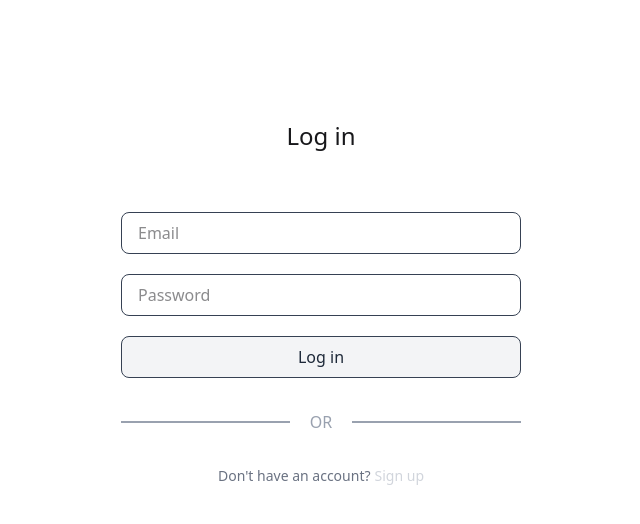
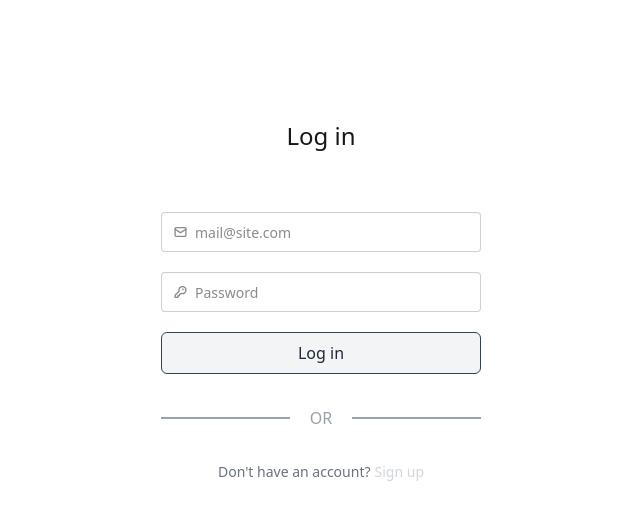
Before and after one commit to harneetsahi/chatApp-Yapper, a React (Vite) app in the folder frontend/: page /signin in a window 1280 px wide. Shown: the top 524 px of the page, without its empty margins (319-959 px from the left). Built offline with nearby package versions, Linux system fonts and the light colour scheme; no server answers.

Commit message:
adjusted input components for signup and signin page

```diff
--- a/frontend/src/components/Button.tsx
+++ b/frontend/src/components/Button.tsx
@@ -1,21 +1,21 @@
 interface ButtonProps {
   variant: "primary" | "chat";
   text: string;
-  onClick?: () => void;
+  type?: "submit" | "button";
 }
 
 const variantStyles = {
-  primary: "w-100 hover:scale-x-103 transition-all",
+  primary: "w-80 hover:scale-x-103 transition-all",
   chat: "",
 };
 
 const defaultStyles =
-  "border-1 border-gray-700 px-4 py-2 rounded-lg bg-gray-100 text-gray-800 cursor-pointer";
+  "border-1 border-gray-700 py-2 rounded-md bg-gray-100 text-gray-800 cursor-pointer";
 
-function Button({ variant, text, onClick }: ButtonProps) {
+function Button({ variant, text, type }: ButtonProps) {
   return (
     <button
-      onClick={onClick}
+      type={type}
       className={`${variantStyles[variant]} ${defaultStyles}`}
     >
       {text}
--- /dev/null
+++ b/frontend/src/components/EmailInput.tsx
@@ -0,0 +1,24 @@
+function EmailInput() {
+  return (
+    <>
+      <label className="input validator">
+        <svg className="h-[1em] opacity-50" viewBox="0 0 24 24">
+          <g
+            strokeLinejoin="round"
+            strokeLinecap="round"
+            strokeWidth="2.5"
+            fill="none"
+            stroke="currentColor"
+          >
+            <rect width="20" height="16" x="2" y="4" rx="2"></rect>
+            <path d="m22 7-8.97 5.7a1.94 1.94 0 0 1-2.06 0L2 7"></path>
+          </g>
+        </svg>
+        <input type="email" placeholder="mail@site.com" required />
+      </label>
+      <div className="validator-hint hidden">Enter valid email address</div>
+    </>
+  );
+}
+
+export default EmailInput;
--- /dev/null
+++ b/frontend/src/components/NameInput.tsx
@@ -0,0 +1,36 @@
+function NameInput({ placeholder }: { placeholder: string }) {
+  return (
+    <>
+      <label className="input validator">
+        <svg className="h-[1em] opacity-50" viewBox="0 0 24 24">
+          <g
+            strokeLinejoin="round"
+            strokeLinecap="round"
+            strokeWidth="2.5"
+            fill="none"
+            stroke="currentColor"
+          >
+            <path d="M19 21v-2a4 4 0 0 0-4-4H9a4 4 0 0 0-4 4v2"></path>
+            <circle cx="12" cy="7" r="4"></circle>
+          </g>
+        </svg>
+        <input
+          type="input"
+          required
+          placeholder={placeholder}
+          pattern="[A-Za-z][A-Za-z0-9\-]*"
+          minLength={3}
+          maxLength={30}
+          title="Only letters, numbers or dash"
+        />
+      </label>
+      <p className="validator-hint hidden">
+        Must be 3 to 30 characters
+        <br />
+        containing only letters, numbers or dash
+      </p>
+    </>
+  );
+}
+
+export default NameInput;
--- a/frontend/src/components/Navbar.tsx
+++ b/frontend/src/components/Navbar.tsx
@@ -1,4 +1,6 @@
+import { Theme } from "emoji-picker-react";
 import { useAuthStore } from "../store/useAuthStore";
+import ThemeComp from "./Theme";
 
 function Navbar() {
   const { authUser } = useAuthStore();
@@ -6,6 +8,7 @@ function Navbar() {
   return (
     <>
       <div>Navbar</div>
+      <ThemeComp />
     </>
   );
 }
--- /dev/null
+++ b/frontend/src/components/PasswordInput.tsx
@@ -0,0 +1,42 @@
+function PasswordInput() {
+  return (
+    <>
+      <label className="input validator">
+        <svg className="h-[1em] opacity-50" viewBox="0 0 24 24">
+          <g
+            strokeLinejoin="round"
+            strokeLinecap="round"
+            strokeWidth="2.5"
+            fill="none"
+            stroke="currentColor"
+          >
+            <path d="M2.586 17.414A2 2 0 0 0 2 18.828V21a1 1 0 0 0 1 1h3a1 1 0 0 0 1-1v-1a1 1 0 0 1 1-1h1a1 1 0 0 0 1-1v-1a1 1 0 0 1 1-1h.172a2 2 0 0 0 1.414-.586l.814-.814a6.5 6.5 0 1 0-4-4z"></path>
+            <circle cx="16.5" cy="7.5" r=".5" fill="currentColor"></circle>
+          </g>
+        </svg>
+        <input
+          type="password"
+          required
+          placeholder="Password"
+          minLength={8}
+          maxLength={16}
+          pattern="(?=.*\d)(?=.*[a-z])(?=.*[A-Z]).{8,}"
+          title="Must be 8 characters to 16 characters, including number, lowercase letter, uppercase letter, special character"
+        />
+      </label>
+      <p className="validator-hint hidden">
+        Must be 8 to 16 characters including
+        <br />
+        At least one number
+        <br />
+        At least one lowercase letter
+        <br />
+        At least one uppercase letter
+        <br />
+        At least one special character
+      </p>
+    </>
+  );
+}
+
+export default PasswordInput;
--- /dev/null
+++ b/frontend/src/components/Theme.tsx
@@ -0,0 +1,29 @@
+function ThemeComp() {
+  return (
+    <>
+      <label className="swap swap-rotate">
+        <input type="checkbox" className="theme-controller" value="synthwave" />
+
+        {/* sun icon */}
+        <svg
+          className="swap-off h-10 w-10 fill-current"
+          xmlns="http://www.w3.org/2000/svg"
+          viewBox="0 0 24 24"
+        >
+          <path d="M5.64,17l-.71.71a1,1,0,0,0,0,1.41,1,1,0,0,0,1.41,0l.71-.71A1,1,0,0,0,5.64,17ZM5,12a1,1,0,0,0-1-1H3a1,1,0,0,0,0,2H4A1,1,0,0,0,5,12Zm7-7a1,1,0,0,0,1-1V3a1,1,0,0,0-2,0V4A1,1,0,0,0,12,5ZM5.64,7.05a1,1,0,0,0,.7.29,1,1,0,0,0,.71-.29,1,1,0,0,0,0-1.41l-.71-.71A1,1,0,0,0,4.93,6.34Zm12,.29a1,1,0,0,0,.7-.29l.71-.71a1,1,0,1,0-1.41-1.41L17,5.64a1,1,0,0,0,0,1.41A1,1,0,0,0,17.66,7.34ZM21,11H20a1,1,0,0,0,0,2h1a1,1,0,0,0,0-2Zm-9,8a1,1,0,0,0-1,1v1a1,1,0,0,0,2,0V20A1,1,0,0,0,12,19ZM18.36,17A1,1,0,0,0,17,18.36l.71.71a1,1,0,0,0,1.41,0,1,1,0,0,0,0-1.41ZM12,6.5A5.5,5.5,0,1,0,17.5,12,5.51,5.51,0,0,0,12,6.5Zm0,9A3.5,3.5,0,1,1,15.5,12,3.5,3.5,0,0,1,12,15.5Z" />
+        </svg>
+
+        {/* moon icon */}
+        <svg
+          className="swap-on h-10 w-10 fill-current"
+          xmlns="http://www.w3.org/2000/svg"
+          viewBox="0 0 24 24"
+        >
+          <path d="M21.64,13a1,1,0,0,0-1.05-.14,8.05,8.05,0,0,1-3.37.73A8.15,8.15,0,0,1,9.08,5.49a8.59,8.59,0,0,1,.25-2A1,1,0,0,0,8,2.36,10.14,10.14,0,1,0,22,14.05,1,1,0,0,0,21.64,13Zm-9.5,6.69A8.14,8.14,0,0,1,7.08,5.22v.27A10.15,10.15,0,0,0,17.22,15.63a9.79,9.79,0,0,0,2.1-.22A8.11,8.11,0,0,1,12.14,19.73Z" />
+        </svg>
+      </label>
+    </>
+  );
+}
+
+export default ThemeComp;
--- a/frontend/src/pages/Signin.tsx
+++ b/frontend/src/pages/Signin.tsx
@@ -1,6 +1,7 @@
 import { Link } from "react-router-dom";
 import Button from "../components/Button";
-import Input from "../components/Input";
+import EmailInput from "../components/EmailInput";
+import PasswordInput from "../components/PasswordInput";
 
 function Signin() {
   return (
@@ -10,20 +11,8 @@ function Signin() {
 
         <section className="mt-10">
           <form action="" className="mt-5 flex flex-col gap-5">
-            <Input
-              variant="primary"
-              type="email"
-              name="email"
-              id="email"
-              placeholder="Email"
-            />
-            <Input
-              variant="primary"
-              type="password"
-              name="password"
-              id="password"
-              placeholder="Password"
-            />
+            <EmailInput />
+            <PasswordInput />
             <Button variant="primary" text={"Log in"} />
           </form>
 
```
